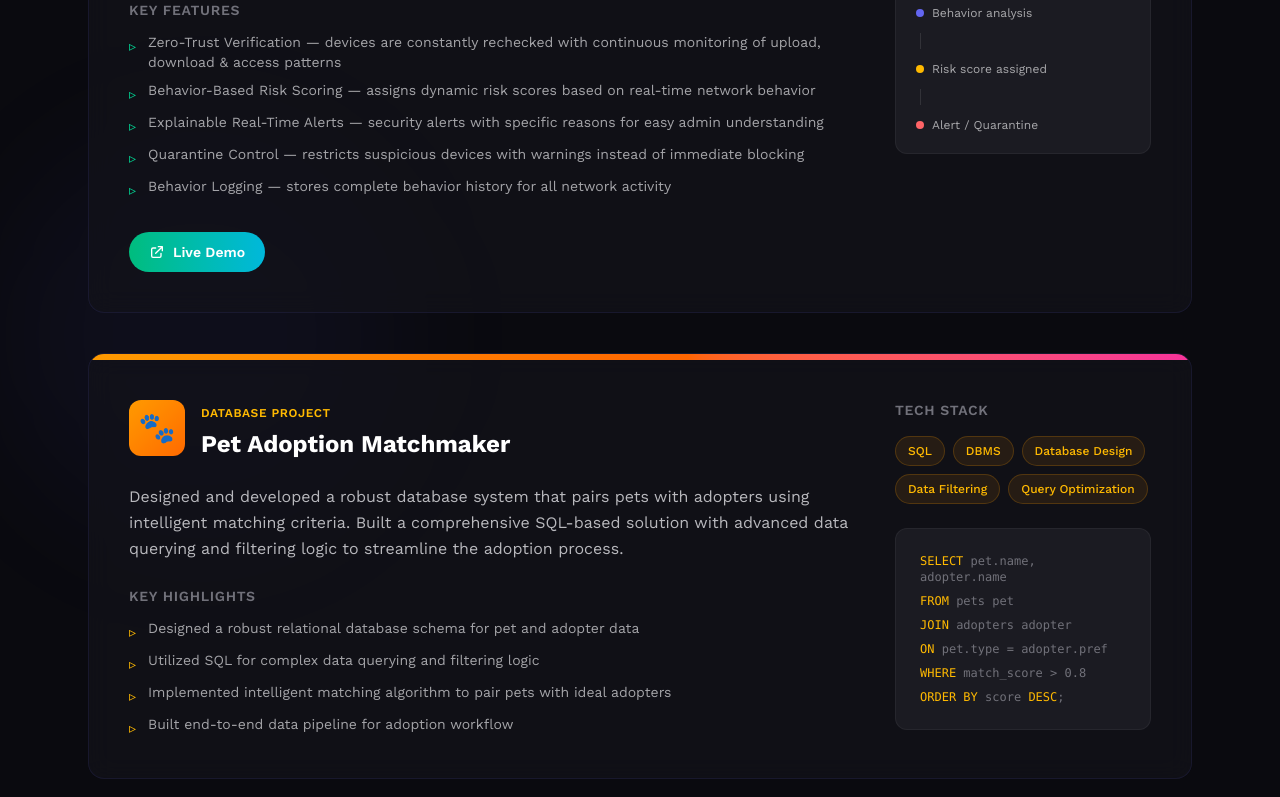
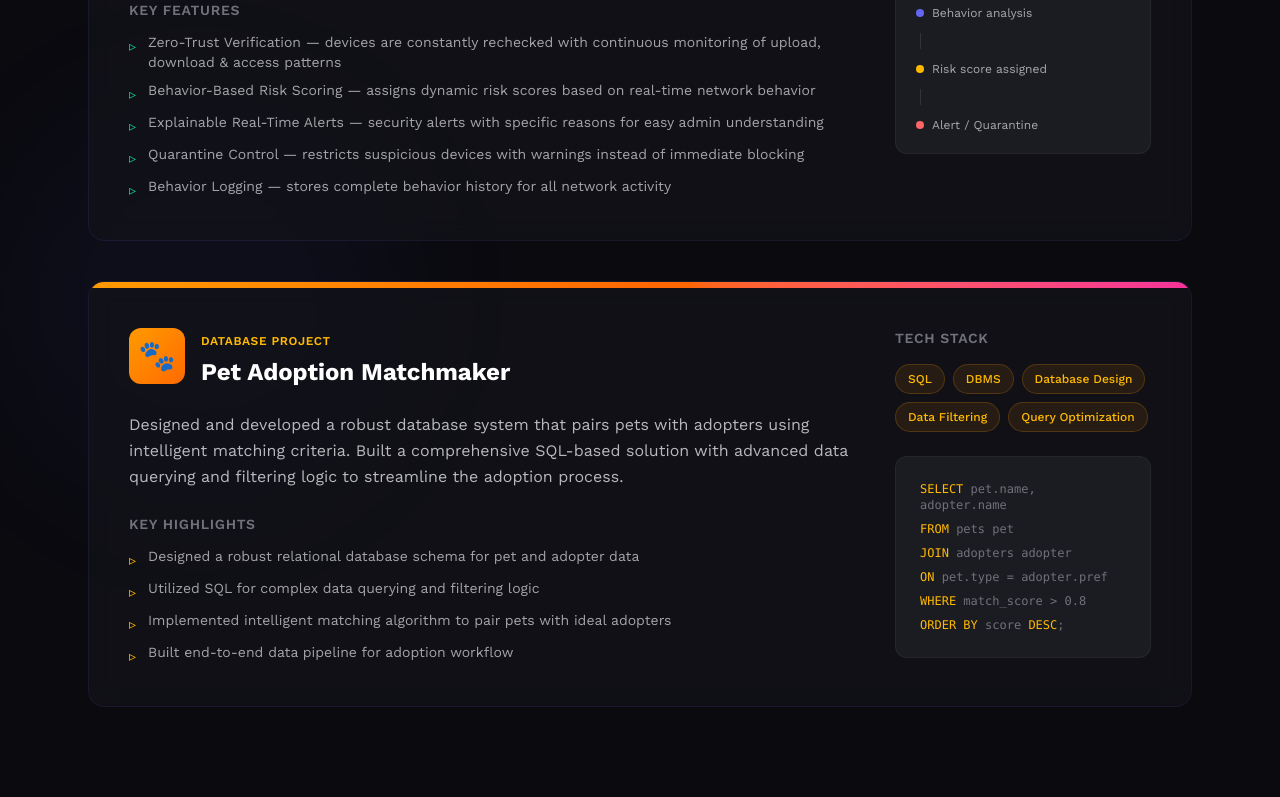
Before and after one commit to Hiruthickroshan/Portfolio, a Next.js app: page /Portfolio/ in a window 1280 px wide. Shown: the part 3057-3854 px from the top of the page. Built offline with nearby package versions, Linux system fonts and the light colour scheme; no server answers.

Commit message:
fix: remove live demo link from Zero-Trust project

```diff
--- a/src/components/Projects.tsx
+++ b/src/components/Projects.tsx
@@ -79,21 +79,6 @@ export default function Projects() {
                                                 </motion.li>
                                             ))}
                                         </ul>
-                                    </div>
-
-                                    {/* Live Demo Button */}
-                                    <div className="flex flex-wrap gap-3 pt-2">
-                                        <a
-                                            href="https://frontend-sooty-five-36.vercel.app"
-                                            target="_blank"
-                                            rel="noopener noreferrer"
-                                            className="inline-flex items-center gap-2 px-5 py-2.5 rounded-full bg-gradient-to-r from-emerald-500 to-cyan-500 text-white text-sm font-semibold hover:shadow-lg hover:shadow-emerald-500/25 transition-all hover:scale-105"
-                                        >
-                                            <svg className="w-4 h-4" fill="none" viewBox="0 0 24 24" stroke="currentColor" strokeWidth={2}>
-                                                <path strokeLinecap="round" strokeLinejoin="round" d="M10 6H6a2 2 0 00-2 2v10a2 2 0 002 2h10a2 2 0 002-2v-4M14 4h6m0 0v6m0-6L10 14" />
-                                            </svg>
-                                            Live Demo
-                                        </a>
                                     </div>
                                 </div>
 
```
